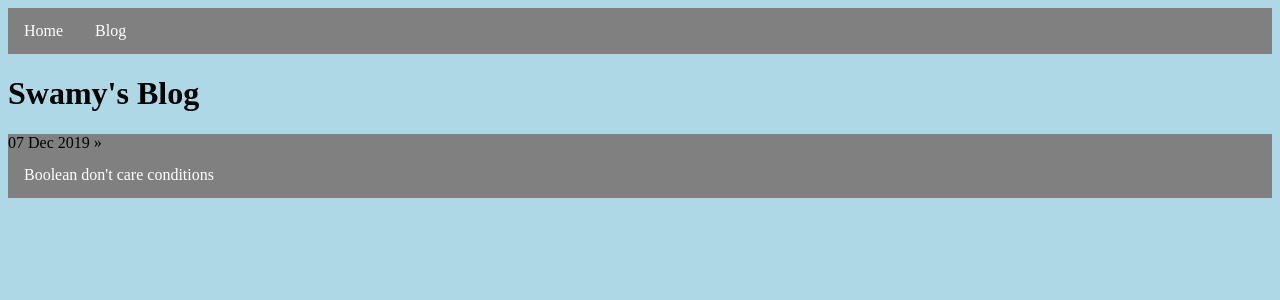
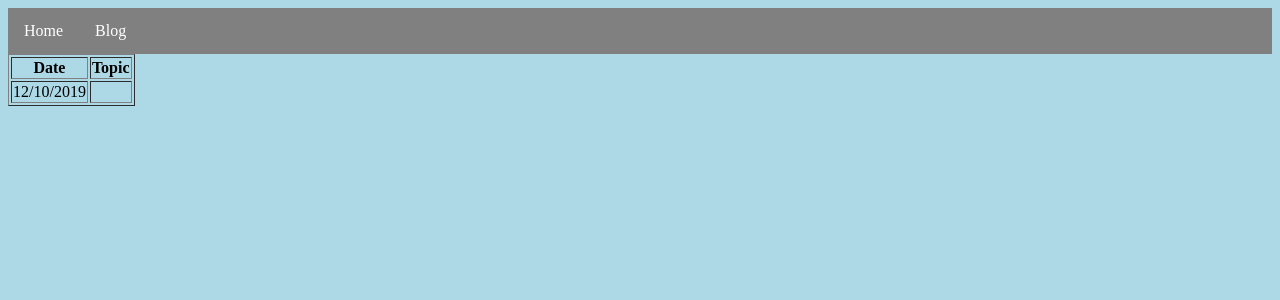
Before and after one commit to swamydp/swamydp.github.io, a Jekyll site: the page built from blog/index.html, in a window 1280 px wide. Shown: the top 300 px of the page. Built offline with Jekyll 4.4.1, drawn with Linux system fonts in a browser that asks for light colours.

Commit message:
Update index.html

```diff
--- a/blog/index.html
+++ b/blog/index.html
@@ -2,10 +2,14 @@
 layout: default
 title: Swamy's Blog
 ---
-	<h1>{{ page.title }}</h1>
-	<ul class="posts">
 
-	  {% for post in site.posts %}
-	    <li><span>{{ post.date | date_to_string }}</span> » <a href="{{ post.url }}" title="{{ post.title }}">{{ post.title }}</a></li>
-	  {% endfor %}
-	</ul>
+ <table border="1">
+  <tr>
+    <th>Date</th>
+    <th>Topic</th>
+  </tr>
+  <tr>
+    <td>12/10/2019</td>
+    <td></td>
+  </tr>
+</table>
```
